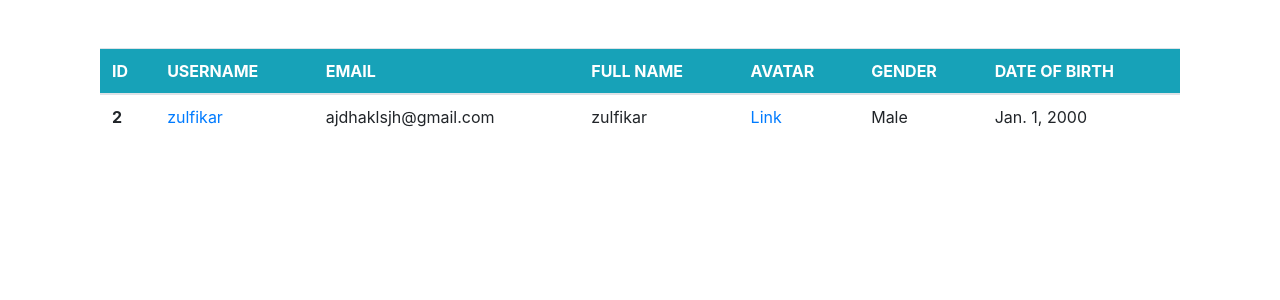
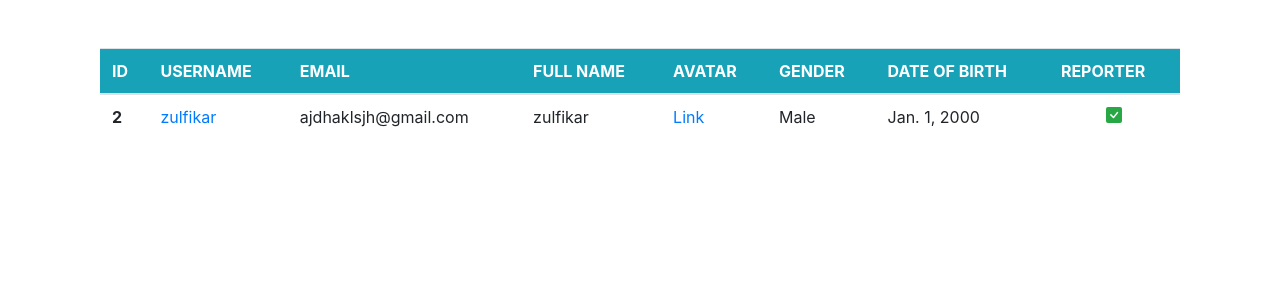
Before and after one commit to Zulfikar-ditya/django-news, a Django app: page /staff/list-reporter/ in a window 1280 px wide. Shown: the part 68-368 px from the top of the page. Run offline with Django 3.2, Linux system fonts and the light colour scheme; a user stored in the database is signed in; data comes from the database, SQL or seed files in the repository; some libraries are stand-ins or nearby versions.

Commit message:
list user in staff page

```diff
--- a/staff/urls.py
+++ b/staff/urls.py
@@ -6,5 +6,6 @@ app_name = 'staff'
 
 urlpatterns = [
     path('', views.index, name='staff'),
-    path('list-reporter/', views.list_reporter, name='list-reporter')
+    path('list-reporter/', views.list_reporter, name='list-reporter'),
+    path('list-user/', views.list_user, name='list-user'),
 ]
--- a/staff/views.py
+++ b/staff/views.py
@@ -13,6 +13,7 @@ def index(request):
 
 
 def list_reporter(request):
+    page = 'reporter'
     if request.user.is_authenticated and request.user.is_staff == True or request.user.is_superuser == True:
         reporter = User.objects.filter(is_reporter=True, is_staff=False, is_superuser=False).order_by('id')
         paginator = Paginator(reporter, 100)
@@ -20,6 +21,22 @@ def list_reporter(request):
         data = paginator.get_page(pageNum)
         return render(request, 'staff/list-user.html', {
             'data': data,
+            'page': page,
         })
     else:
         return redirect('home:dont-have-access')
+
+
+def list_user(request):
+    if request.user.is_authenticated and request.user.is_staff == True or request.user.is_superuser == True:
+        user = User.objects.filter(is_reporter=False, is_staff=False, is_superuser=False)
+        page = 'user'
+        paginator = Paginator(user, 100)
+        pageNum = request.GET.get('page')
+        data = paginator.get_page(pageNum)
+        return render(request, 'staff/list-user.html', {
+            'data': data,
+            'page': page
+        })
+    else:
+        return redirect('home:dont-have-access')
--- a/templates/base-staff.html
+++ b/templates/base-staff.html
@@ -27,7 +27,7 @@
                         <div class="dropdown-menu" aria-label="navbarDropdown">
                             <a href="{% url 'staff:staff' %}" class="dropdown-item">Dashboard</a>
                             <a href="{% url 'staff:list-reporter' %}" class="dropdown-item">Reporter List</a>
-                            <a href="" class="dropdown-item">User List</a>
+                            <a href="{% url 'staff:list-user' %}" class="dropdown-item">User List</a>
                             <a href="" class="dropdown-item">Add reporter</a>
                         </div>
                     </li>
--- a/templates/staff/list-user.html
+++ b/templates/staff/list-user.html
@@ -3,7 +3,7 @@
 {% load static %}
 
 {% block title %}
-| List Reporter
+| List {% if page == 'user' %}User {% else %}Reporter{% endif %}
 {% endblock title %}
 
 {% block content %}
@@ -19,9 +19,11 @@
                     <th scope="col">avatar</th>
                     <th scope="col">gender</th>
                     <th scope="col">date of birth</th>
+                    <th scope="col">reporter</th>
                 </thead>
                 <tbody>
                     {% for i in data %}
+                    <tr>
                         <th scope="row">{{i.id}}</th>
                         <td><a href="">{{i.username}}</a></td>
                         <td>{{i.email}}</td>
@@ -33,6 +35,24 @@
                         <td>Female</td>
                         {% endif %}
                         <td>{{i.date_of_birth}}</td>
+                        {% if i.is_reporter == True %}
+                        <td class="text-success text-center">
+                            <svg width="1em" height="1em" viewBox="0 0 16 16" class="bi bi-check-square-fill"
+                                fill="currentColor" xmlns="http://www.w3.org/2000/svg">
+                                <path fill-rule="evenodd"
+                                    d="M2 0a2 2 0 0 0-2 2v12a2 2 0 0 0 2 2h12a2 2 0 0 0 2-2V2a2 2 0 0 0-2-2H2zm10.03 4.97a.75.75 0 0 0-1.08.022L7.477 9.417 5.384 7.323a.75.75 0 0 0-1.06 1.06L6.97 11.03a.75.75 0 0 0 1.079-.02l3.992-4.99a.75.75 0 0 0-.01-1.05z" />
+                            </svg>
+                        </td>
+                        {% else %}
+                        <td class="text-danger text-center">
+                            <svg width="1em" height="1em" viewBox="0 0 16 16" class="bi bi-x-square-fill"
+                                fill="currentColor" xmlns="http://www.w3.org/2000/svg">
+                                <path fill-rule="evenodd"
+                                    d="M2 0a2 2 0 0 0-2 2v12a2 2 0 0 0 2 2h12a2 2 0 0 0 2-2V2a2 2 0 0 0-2-2H2zm3.354 4.646a.5.5 0 1 0-.708.708L7.293 8l-2.647 2.646a.5.5 0 0 0 .708.708L8 8.707l2.646 2.647a.5.5 0 0 0 .708-.708L8.707 8l2.647-2.646a.5.5 0 0 0-.708-.708L8 7.293 5.354 4.646z" />
+                            </svg>
+                        </td>
+                        {% endif %}
+                    </tr>
                     {% endfor %}
                 </tbody>
             </table>
```
Lines whose indentation alone changed are shown as unchanged.
